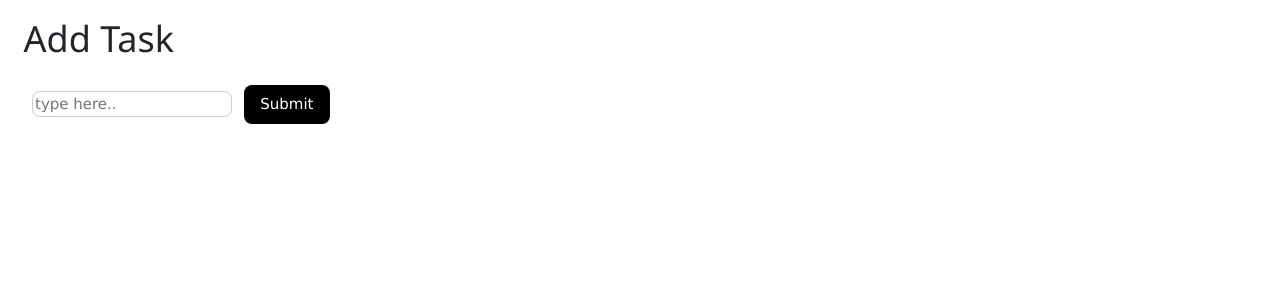
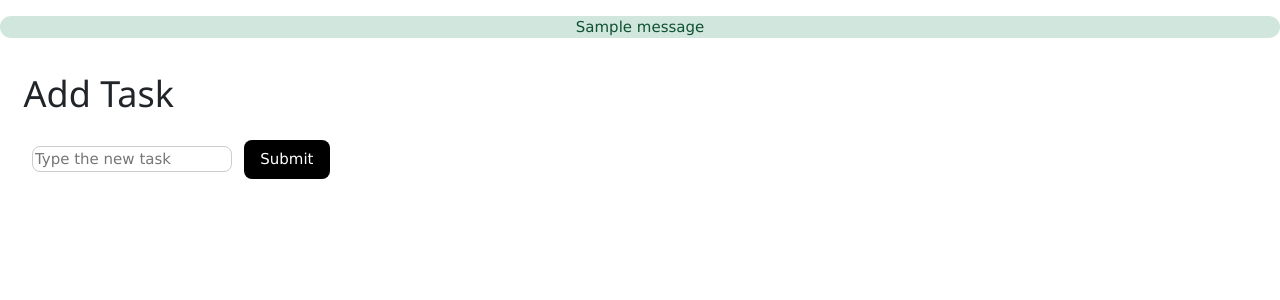
Before and after one commit to BahyAllaAllam/To_do_list, a Django app: template src/tasks_app/templates/tasks_app/add.html in a window 1280 px wide. Shown: the part 39-339 px from the top of the page. Run offline with Django 3.2, Linux system fonts and the light colour scheme; the template is opened without the code that fills it: values that come from a table or form of the project are taken from there, others are empty; tables that the repository leaves empty hold one stand-in row (values such as "Sample post"); one stand-in notice (Sample message) is shown.

Commit message:
Add the form and using the sessions

```diff
--- a/src/static/css/style.css
+++ b/src/static/css/style.css
@@ -1,3 +1,7 @@
 h1 {
     padding: 0.5rem;
 }
+.w3-panel{
+    background-color: #d1e7dd;
+    color: #0f5132;
+}
--- a/src/tasks/urls.py
+++ b/src/tasks/urls.py
@@ -18,7 +18,7 @@ from django.urls import path, include
 
 
 urlpatterns = [
-    path('tasks/', include("tasks_app.urls")),
+    path('', include("tasks_app.urls")),
     path('admin/', admin.site.urls),
 
 ]
--- /dev/null
+++ b/src/tasks_app/forms.py
@@ -0,0 +1,5 @@
+from django import forms
+
+class NewTaskForm(forms.Form):
+    task = forms.CharField(max_length=500, label="", widget=forms.TextInput(
+        attrs={'placeholder':'Type the new task', 'class':'w3-border w3-round-large w3-mobile'}))
--- a/src/tasks_app/templates/tasks_app/add.html
+++ b/src/tasks_app/templates/tasks_app/add.html
@@ -3,10 +3,12 @@
 {% block body %}
 <div class="w3-container w3-mobile">
     <h1>Add Task</h1>
-    <form>
+    <form action="{% url 'tasks_app:add' %}" method="post">
+        {% csrf_token %}
         <div class="w3-container">
             <div style= "margin-bottom: 1rem;">
-                <input class="w3-border w3-round-large w3-mobile"  type="text" name="task" placeholder="type here.." >
+                {{ form }}
+                <!--<input class="w3-border w3-round-large w3-mobile"  type="text" name="task" placeholder="type here.." >-->
                 <input class="w3-button w3-black w3-round-large w3-mobile m-2" type="submit" >
             </div>
             </div>
--- a/src/tasks_app/templates/tasks_app/home.html
+++ b/src/tasks_app/templates/tasks_app/home.html
@@ -7,6 +7,8 @@
         <ol>
             {% for task in tasks_list %}
                 <li>{{ task }}</li>
+            {% empty %}
+                <h2>No Tasks yet.</h2>
             {% endfor %}
         </ol>
     </div>
--- a/src/tasks_app/urls.py
+++ b/src/tasks_app/urls.py
@@ -1,6 +1,7 @@
 from . import views
 from django.urls import path
 
+app_name = "tasks_app"
 
 urlpatterns = [
     path('', views.home, name="home"),
--- a/src/templates/base.html
+++ b/src/templates/base.html
@@ -19,10 +19,18 @@
 <body>
     <nav class="w3-bar w3-black">
         <div class="container">
-          <a class="w3-bar-item w3-button w3-mobile" href="{% url 'home' %}">Home</a>
-          <a class="w3-bar-item w3-button w3-mobile" href="{% url 'add' %}">Add Task</a>
+          <a class="w3-bar-item w3-button w3-mobile" href="{% url 'tasks_app:home' %}">Home</a>
+          <a class="w3-bar-item w3-button w3-mobile" href="{% url 'tasks_app:add' %}">Add Task</a>
         </div>
     </nav>
+    {% if messages %}
+    {% for message in messages %}
+    <div class="w3-panel w3-round-xxlarge text-center">
+        {{ message }}
+    </div>
+    {% endfor %}
+    {% endif %}
+
     {% block body %}
     {% endblock body %}
 </body>
```
Also changed, not shown: src/tasks_app/views.py (+22 -5 lines), src/db.sqlite3.
